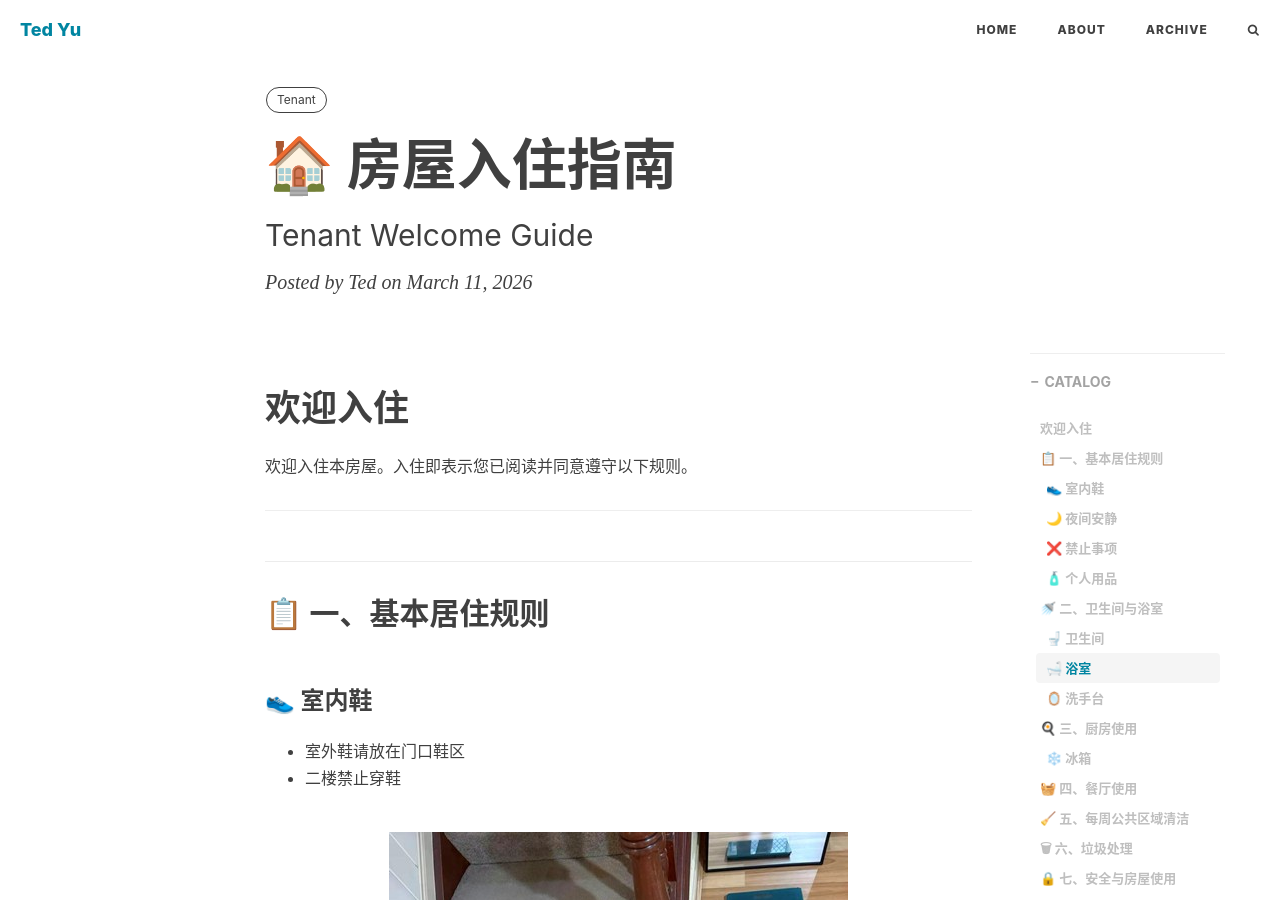
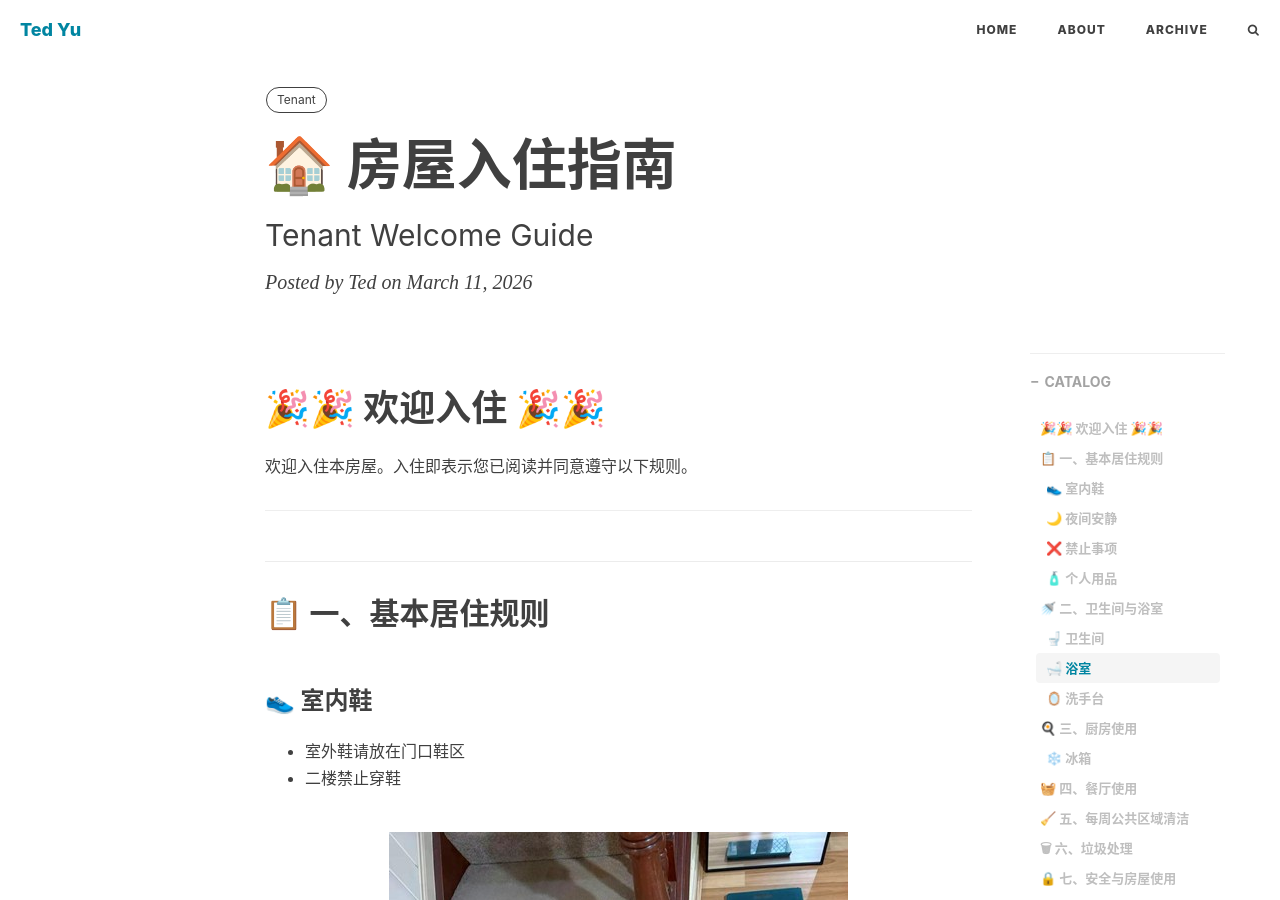
Before and after one commit to TedData/teddata.github.io, a Jekyll site: the page built from _posts/2026-03-11-TenantWelcomeGuide.md, in a window 1280 px wide and 900 px high. Built offline with Jekyll 4.4.1, drawn with Linux system fonts in a browser that asks for light colours; nearby versions of some CDN libraries; comment, search, counter and statistics services are not loaded.

```diff
--- a/_posts/2026-03-11-TenantWelcomeGuide.md
+++ b/_posts/2026-03-11-TenantWelcomeGuide.md
@@ -10,7 +10,7 @@ tags:
   - Tenant
 ---
 
-# 欢迎入住
+# 🎉🎉 欢迎入住 🎉🎉
 
 欢迎入住本房屋。入住即表示您已阅读并同意遵守以下规则。
 
```
